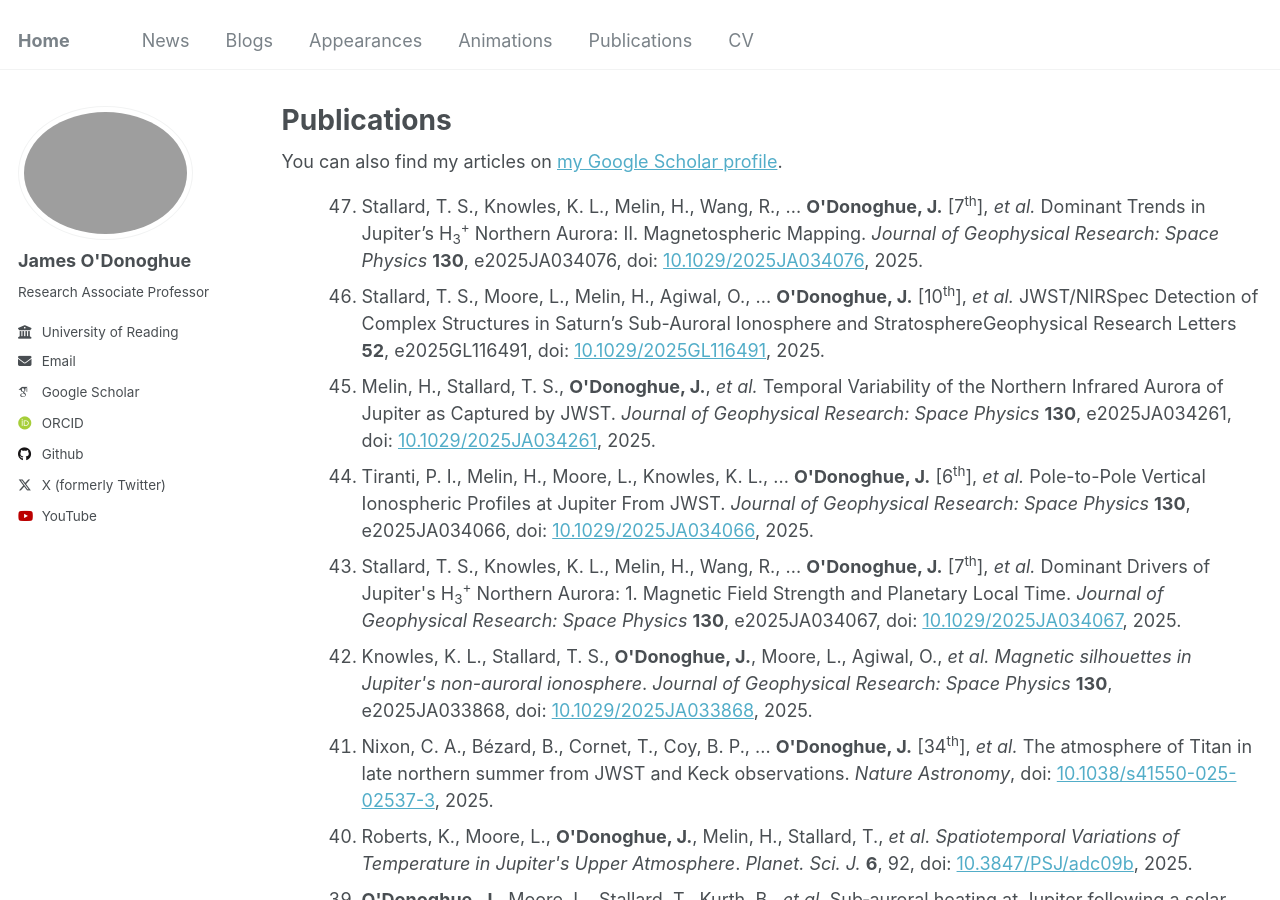
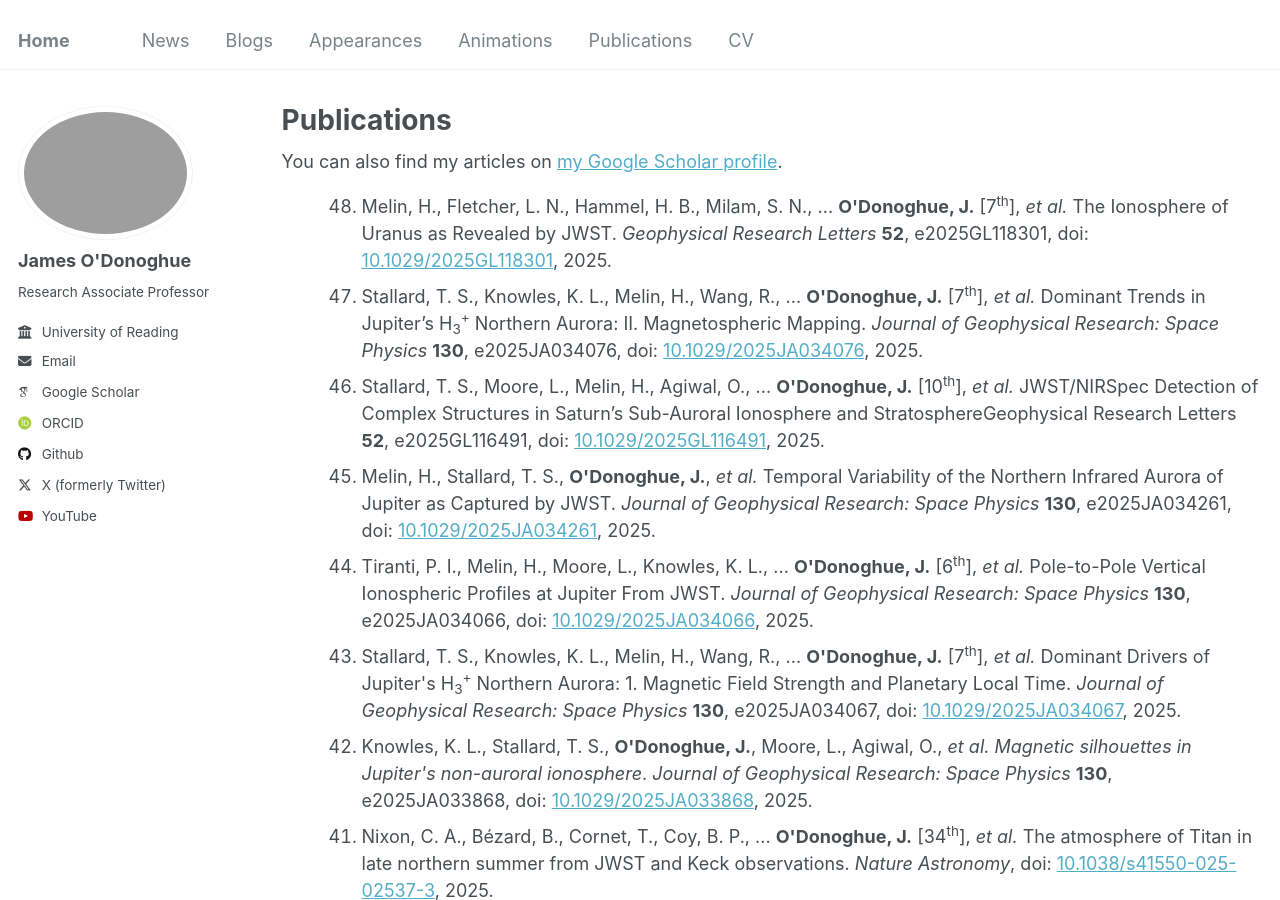
Before and after one commit to odonoghuespace/odonoghuespace.github.io, a Jekyll site: the page built from _pages/publications.html, in a window 1280 px wide and 900 px high. Built offline with Jekyll 4.4.1, drawn with Linux system fonts in a browser that asks for light colours; some web fonts are replaced.

Commit message:
Update publications.html

```diff
--- a/_pages/publications.html
+++ b/_pages/publications.html
@@ -15,6 +15,8 @@ author_profile: true
 
 <ol reversed>
   <ol reversed>
+  <li>Melin, H., Fletcher, L. N., Hammel, H. B., Milam, S. N., ... <strong>O'Donoghue, J.</strong> [7<sup>th</sup>], <em>et al.</em> The Ionosphere of Uranus as Revealed by JWST. <em>Geophysical Research Letters</em> <strong>52</strong>, e2025GL118301, doi: <a href="https://doi.org/10.1029/2025GL118301">10.1029/2025GL118301</a>, 2025.</li>
+
   <li>Stallard, T. S., Knowles, K. L., Melin, H., Wang, R., ... <strong>O'Donoghue, J.</strong> [7<sup>th</sup>], <em>et al.</em> Dominant Trends in Jupiter’s H<sub>3</sub><sup>+</sup> Northern Aurora: II. Magnetospheric Mapping. <em>Journal of Geophysical Research: Space Physics</em> <strong>130</strong>, e2025JA034076, doi: <a href="https://doi.org/10.1029/2025JA034076">10.1029/2025JA034076</a>, 2025.</li>
 
   <li>Stallard, T. S., Moore, L., Melin, H., Agiwal, O., ... <strong>O'Donoghue, J.</strong> [10<sup>th</sup>], <em>et al.</em> JWST/NIRSpec Detection of Complex Structures in Saturn’s Sub-Auroral Ionosphere and Stratosphere</. <em>Geophysical Research Letters</em> <strong>52</strong>, e2025GL116491, doi: <a href="https://doi.org/10.1029/2025GL116491">10.1029/2025GL116491</a>, 2025.</li>
```
